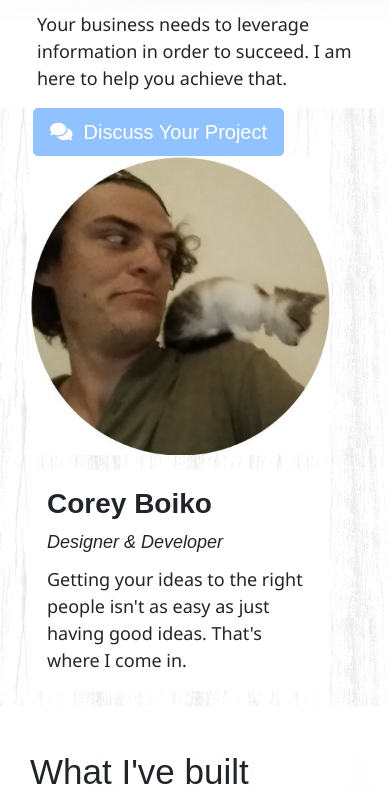
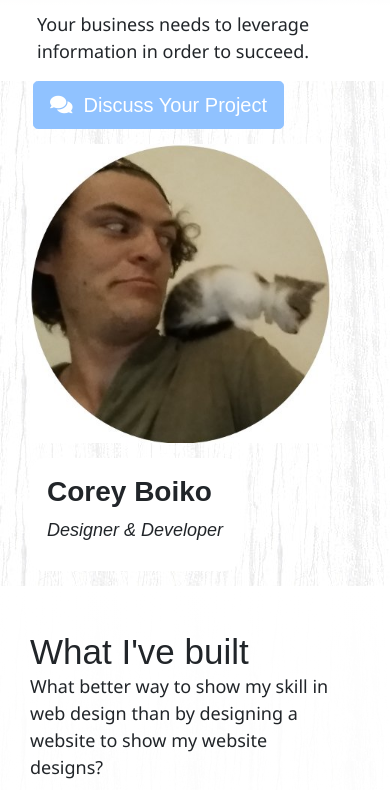
Before and after one commit to ididntrealize/coreyborg.github.io, a plain HTML site: page index.html in a window 390 px wide. Shown: the part 310-1100 px from the top of the page. Drawn offline with nearby package versions, Linux system fonts and the light colour scheme; a script that the page names is missing; a web font is replaced by a local one.

Commit message:
added spacing for mobile picture on home

```diff
--- a/index.html
+++ b/index.html
@@ -251,7 +251,7 @@
                                 -->
                             <p id="offer-text-supporting">Your business needs to leverage information in order
                                 to succeed.
-                                <span class="d-none d-sm-inline"><br /></span>I am here to help you achieve that.</p>
+                                <span class="d-none d-sm-inline"><br />I am here to help you achieve that.</span></p>
 
 
                         </div>
--- a/page/home.html
+++ b/page/home.html
@@ -26,7 +26,7 @@
                                 </div>
                             </div>
                             <div class="col-lg-7 col-md-8 col-11 order-1 order-md-2 d-flex align-items-end d-block-xs"
-                                style="z-index: 10;">
+                                style="z-index: 10;margin-top:15px;">
 
                                 <div class="visible-xs-only">
                                     <img class="img-fluid" src="images/about-me-photo.jpg" />
@@ -38,11 +38,13 @@
                                         Corey Boiko
                                     </h3>
 
-                                    <p>
+                                    <p >
                                         <em>
                                             Designer &amp; Developer
 
                                         </em>
+                                        </p>
+                                        <p class="d-none d-sm-inline">
                                         Getting your ideas to the right people isn't as easy as just
                                         having good ideas.
                                         That's where I come in.
```
Also changed, not shown: 1 other file.
